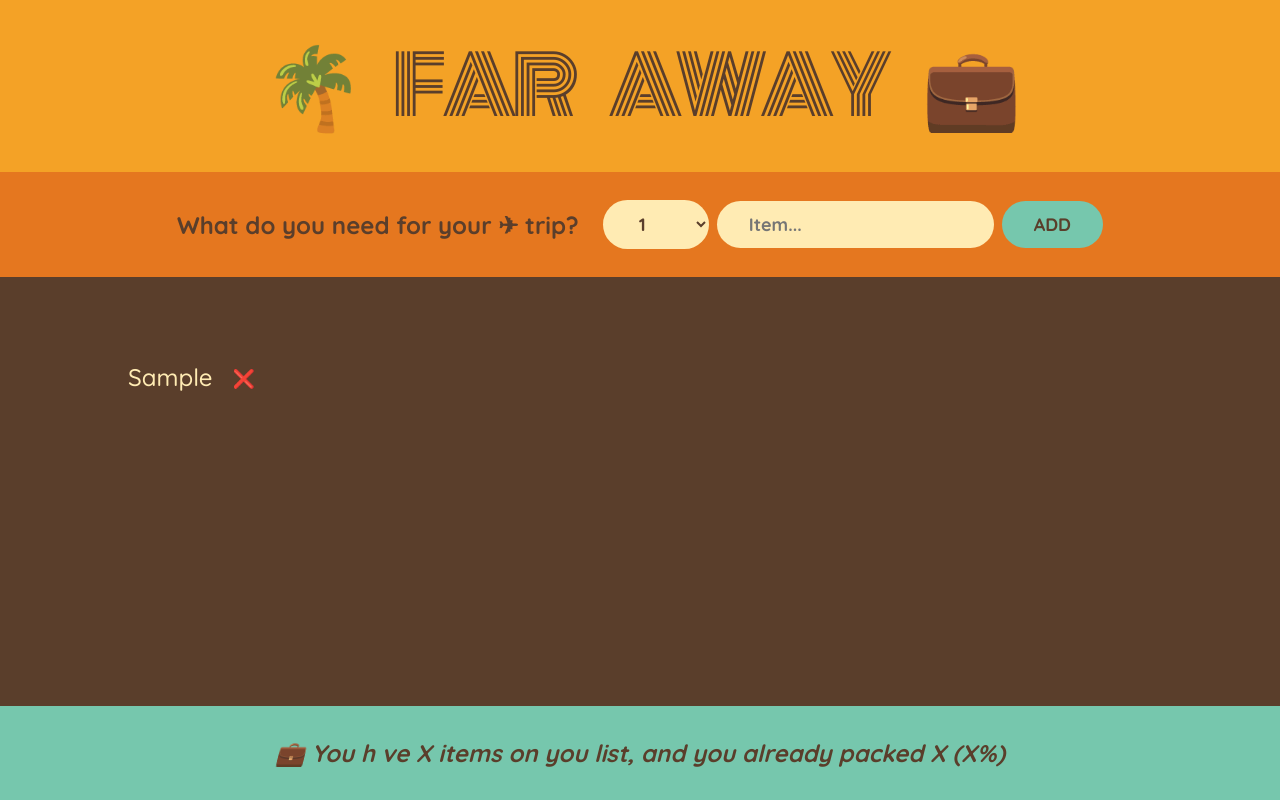
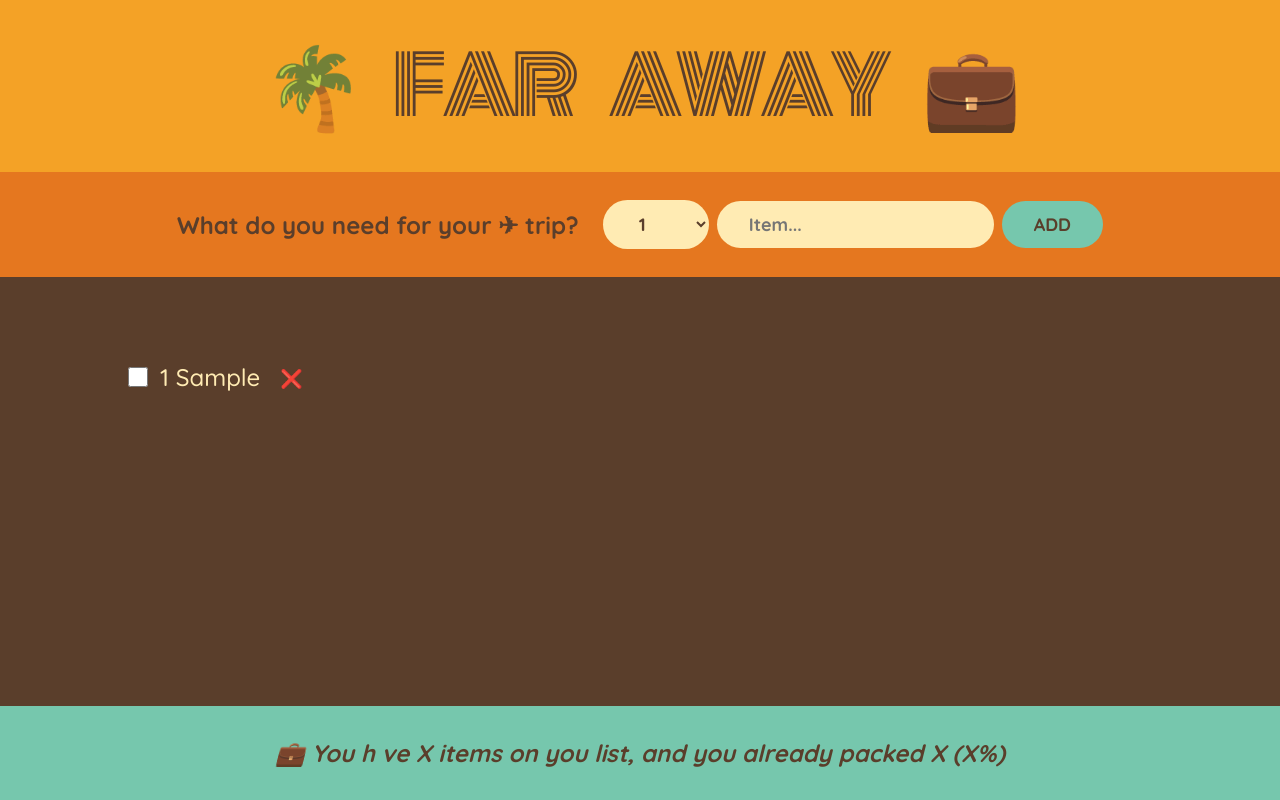
Before and after one commit to safety-crew/JonasIO-React-Far-Away-Travel-List, a React (Create React App) app: page / in a window 1280 px wide. Both pictures are taken after typing "Sample" into the empty fields and a click on the button "ADD". Built offline with nearby package versions, Linux system fonts and the light colour scheme.

Commit message:
Add Item Toggle Feature

```diff
--- a/src/App.js
+++ b/src/App.js
@@ -11,11 +11,23 @@
     setItems((items) => items.filter((item) => item.id !== id));
   }
 
+  function handleToggleItem(id) {
+    setItems((items) =>
+      items.map((item) =>
+        item.id === id ? { ...item, packed: !item.packed } : item,
+      ),
+    );
+  }
+
   return (
     <div className="app">
       <Logo />
       <Form onAddItems={handleAddItems} />
-      <PackingList items={items} onDeleteItem={handleDeleteItem} />
+      <PackingList
+        items={items}
+        onDeleteItem={handleDeleteItem}
+        onToggleItem={handleToggleItem}
+      />
       <Stats />
     </div>
   );
@@ -65,23 +77,33 @@
   );
 }
 
-function PackingList({ items, onDeleteItem }) {
+function PackingList({ items, onDeleteItem, onToggleItem }) {
   return (
     <div className="list">
       <ul className="list">
         {items.map((item) => (
-          <Item key={item.id} item={item} onDeleteItem={onDeleteItem} />
+          <Item
+            key={item.id}
+            item={item}
+            onDeleteItem={onDeleteItem}
+            onToggleItem={onToggleItem}
+          />
         ))}
       </ul>
     </div>
   );
 }
 
-function Item({ item, onDeleteItem }) {
+function Item({ item, onDeleteItem, onToggleItem }) {
   return (
     <li>
+      <input
+        type="checkbox"
+        value={item.packed}
+        onChange={() => onToggleItem(item.id)}
+      />
       <span style={item.packed ? { textDecoration: "line-through" } : {}}>
-        {item.quantity} {item.description}
+        {item.count} {item.description}
       </span>
 
       <button onClick={() => onDeleteItem(item.id)}> ❌ </button>
```
